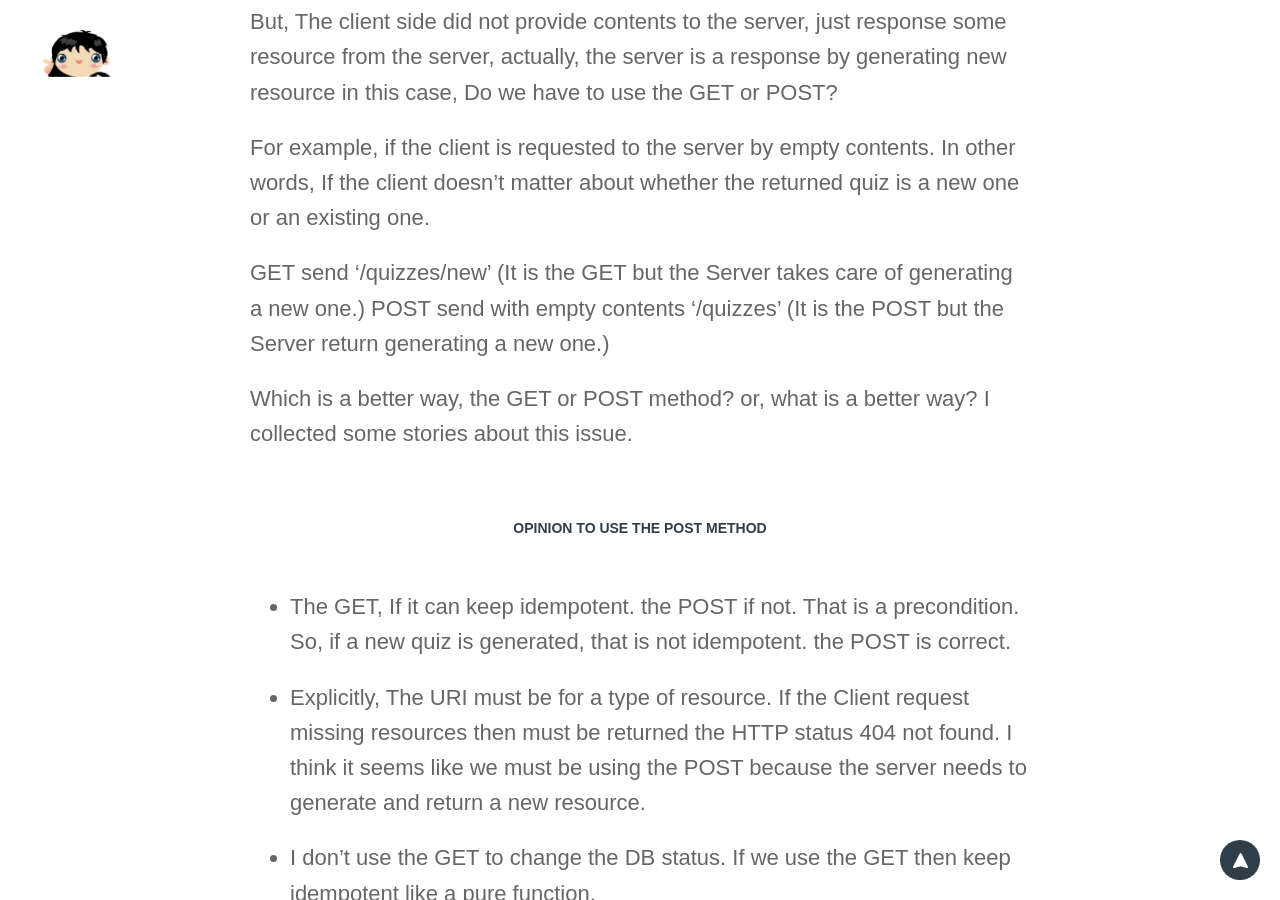
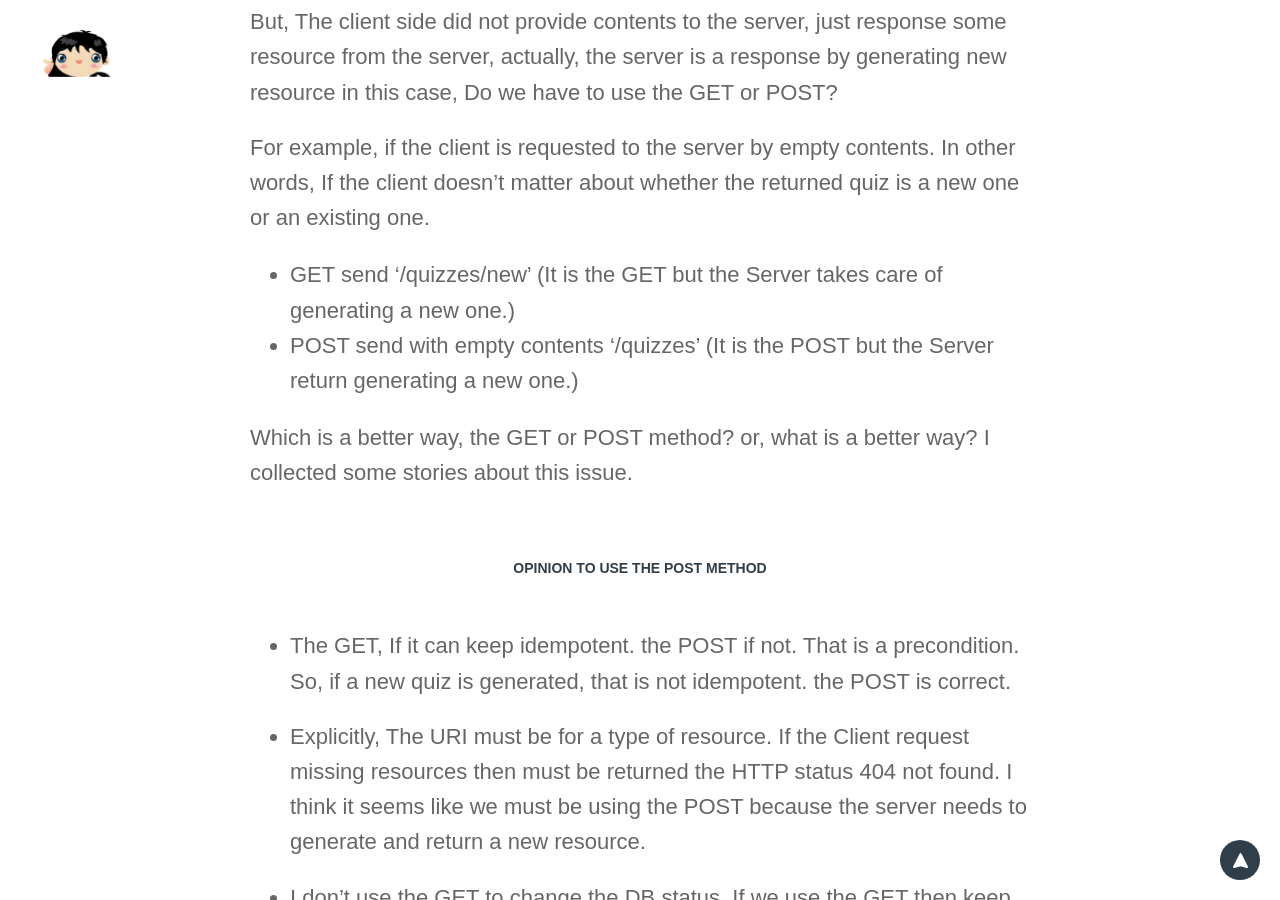
Before and after one commit to LeeKyoungIl/leekyoungil.github.io, a Jekyll site: the page built from _posts/blog/2019-12-28-GET_or_POST_that_is_question.markdown, in a window 1280 px wide and 900 px high, scrolled down 1474 px. Built offline with Jekyll 4.4.1, drawn with Linux system fonts in a browser that asks for light colours; nearby versions of some CDN libraries; comment, search, counter and statistics services are not loaded.

Commit message:
modify text

```diff
--- a/_posts/blog/2019-12-28-GET_or_POST_that_is_question.markdown
+++ b/_posts/blog/2019-12-28-GET_or_POST_that_is_question.markdown
@@ -28,8 +28,8 @@ But, The client side did not provide contents to the server, just response some
 For example, if the client is requested to the server by empty contents.
 In other words, If the client doesn't matter about whether the returned quiz is a new one or an existing one.
 
-GET send '/quizzes/new’ (It is the GET but the Server takes care of generating a new one.)
-POST send with empty contents ‘/quizzes' (It is the POST but the Server return generating a new one.)
+ - GET send '/quizzes/new’ (It is the GET but the Server takes care of generating a new one.)
+ - POST send with empty contents ‘/quizzes' (It is the POST but the Server return generating a new one.)
 
 Which is a better way, the GET or POST method? or, what is a better way?
 I collected some stories about this issue.
```
